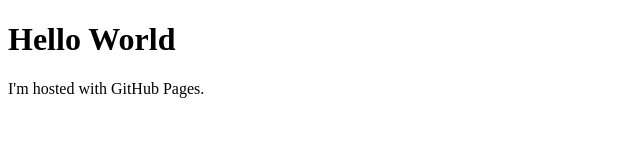
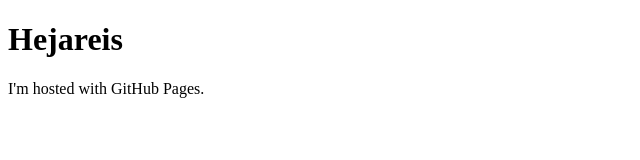
Before and after one commit to hejareis/hejareis.github.io, a plain HTML site: page index.html in a window 1280 px wide. Shown: the whole page, without its empty margins (0-640 px from the left). Drawn offline with Linux system fonts and the light colour scheme.

Commit message:
Update index.html

```diff
--- a/index.html
+++ b/index.html
@@ -1,7 +1,7 @@
 <!DOCTYPE html>
 <html>
 <body>
-<h1>Hello World</h1>
+<h1>Hejareis</h1>
 <p>I'm hosted with GitHub Pages.</p>
 </body>
 </html>
```
